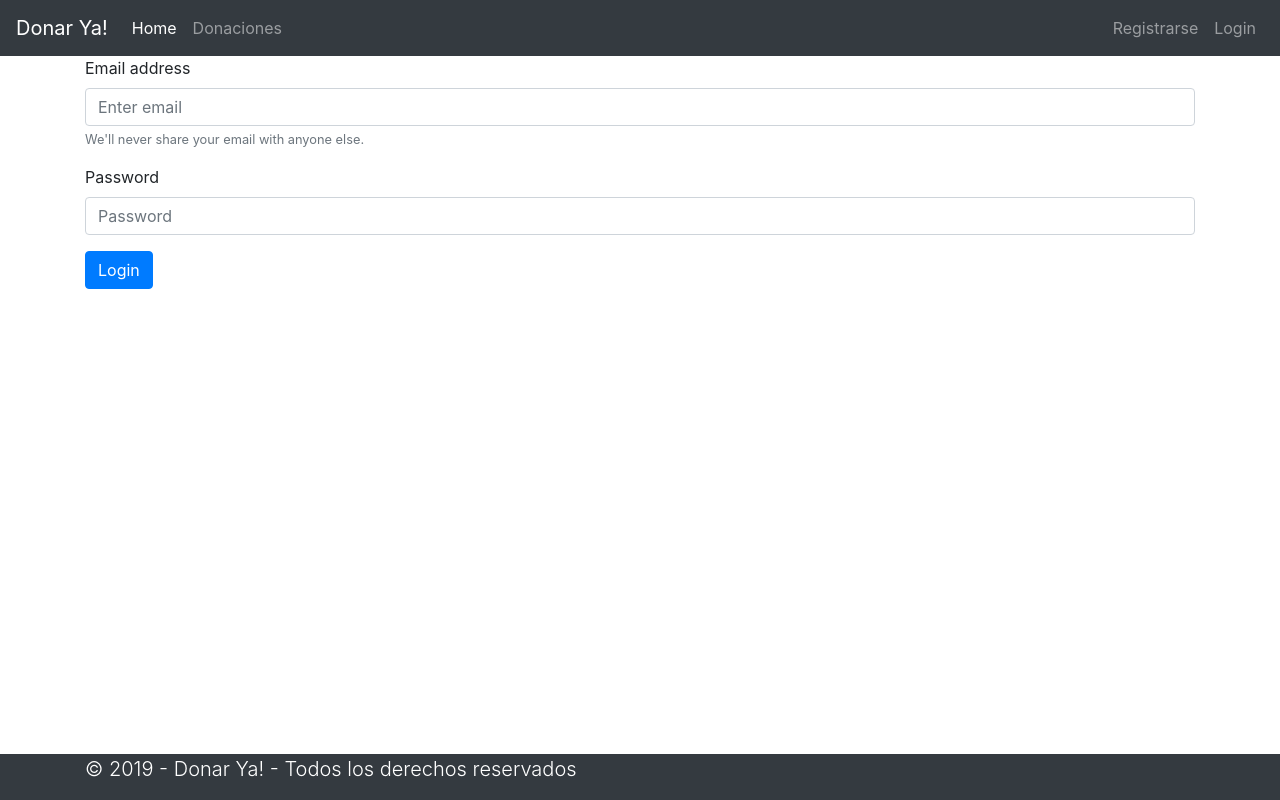
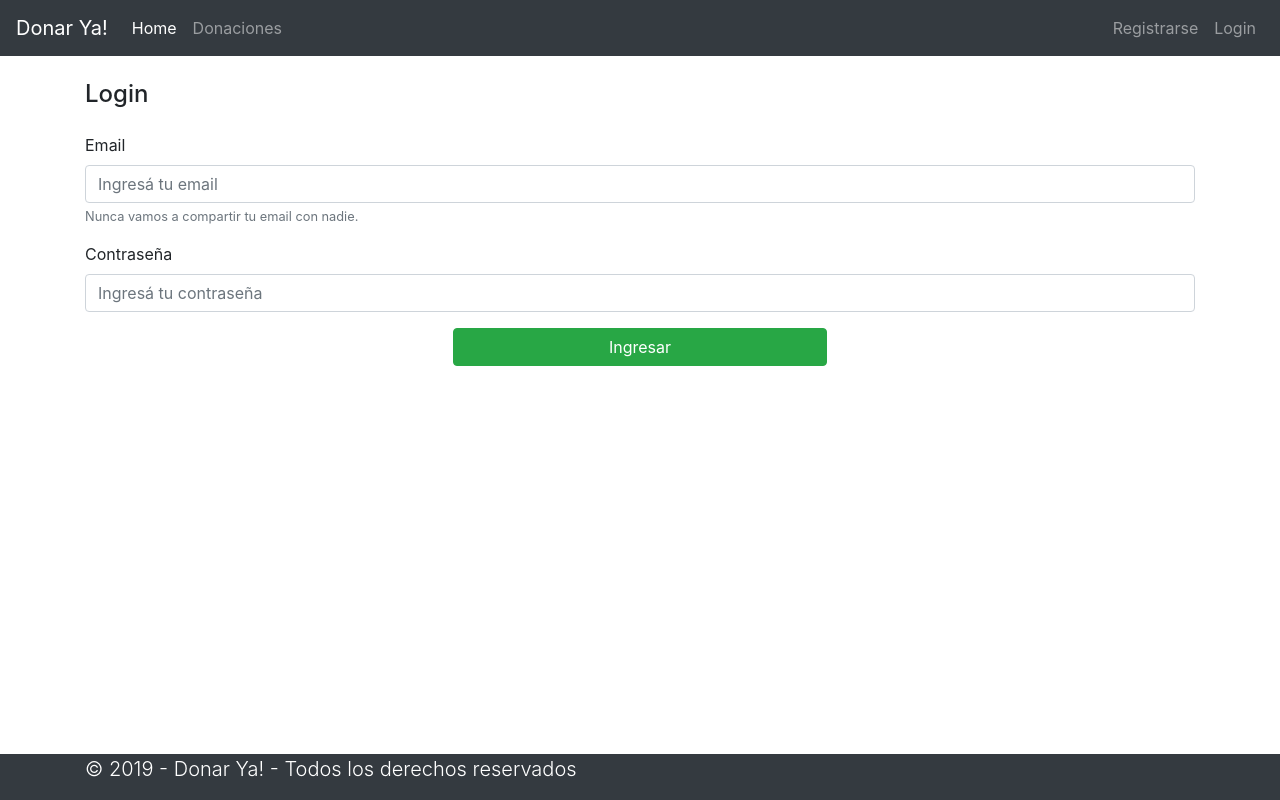
Before and after one commit to omelendrez/donarya, a React (Create React App) app: page /login in a window 1280 px wide. Built offline with nearby package versions, Linux system fonts and the light colour scheme.

Commit message:
Agregar hooks al login

```diff
--- a/src/components/Login.jsx
+++ b/src/components/Login.jsx
@@ -1,24 +1,54 @@
-import React from 'react'
+import React, { useState } from 'react'
+
 
 const Login = () => {
+  const [email, setEmail] = useState('')
+  const [password, setPassword] = useState('')
+
+  const handleSubmit = (e) => {
+    e.preventDefault()
+    console.log(email, password)
+  }
+
   return (
-    <div className="container">
-      <form>
+    <div className="container mt-4 mb-5 pb-5">
+      <h4 className="mb-4">Login</h4>
+      <form onSubmit={handleSubmit}>
 
         <div className="form-group">
-          <label htmlFor="exampleInputEmail1">Email address</label>
-          <input type="email" className="form-control" id="exampleInputEmail1" aria-describedby="emailHelp" placeholder="Enter email" />
-          <small id="emailHelp" className="form-text text-muted">We'll never share your email with anyone else.</small>
+          <label htmlFor="email">Email {email}</label>
+          <input
+            type="email"
+            className="form-control"
+            id="email"
+            aria-describedby="emailHelp"
+            onChange={e => setEmail(e.target.value)}
+            value={email}
+            placeholder="Ingresá tu email" />
+          <small id="emailHelp" className="form-text text-muted">Nunca vamos a compartir tu email con nadie.</small>
         </div>
 
         <div className="form-group">
-          <label htmlFor="exampleInputPassword1">Password</label>
-          <input type="password" className="form-control" id="exampleInputPassword1" placeholder="Password" />
+          <label htmlFor="password">Contraseña {password}</label>
+          <input
+            type="password"
+            className="form-control"
+            id="password"
+            placeholder="Ingresá tu contraseña"
+            value={password}
+            onChange={e => setPassword(e.target.value)}
+          />
         </div>
 
-        <button type="submit" className="btn btn-primary">Login</button>
+        <div className="form-row">
+          <button
+            type="submit"
+            className="btn btn-success btn-block offset-4 col-4 col-xs-12"
+          >Ingresar</button>
+        </div>
 
       </form>
+
     </div>
   )
 }
```
